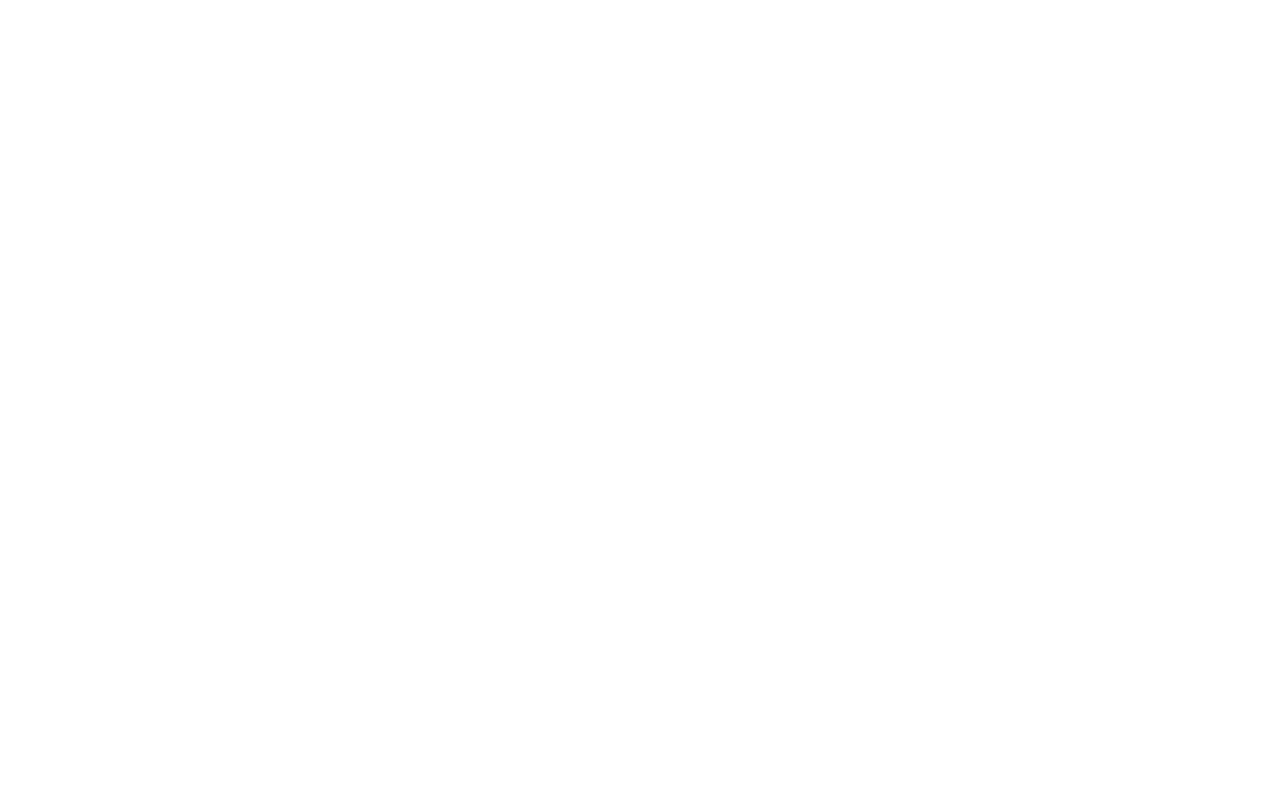
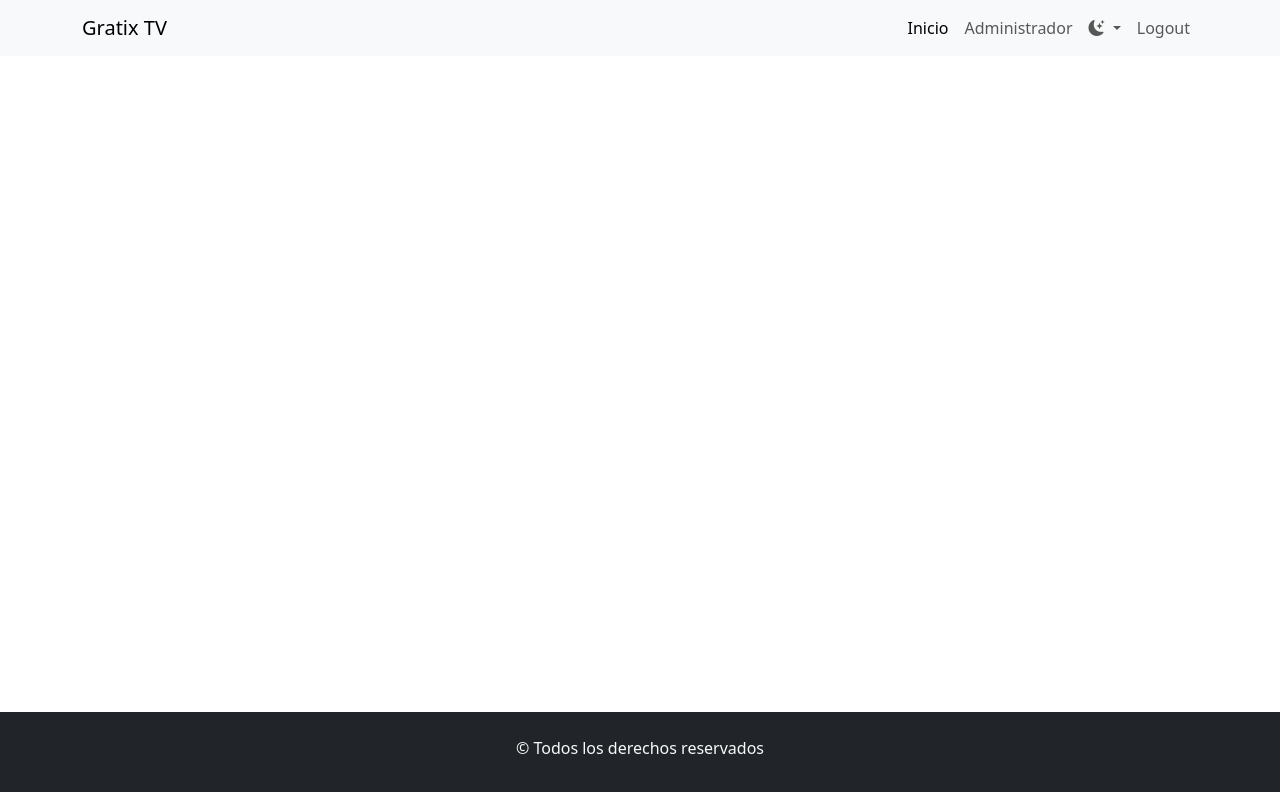
Before and after one commit to ezequielmonachesi/crudPeliculas, a plain HTML site: page index.html in a window 1280 px wide. Drawn offline with nearby package versions, Linux system fonts and the light colour scheme.

Commit message:
agregamos el navbar y el footer

```diff
--- a/css/style.css
+++ b/css/style.css
@@ -0,0 +1,8 @@
+body{
+    min-height: 100vh;
+    display: flex;
+    flex-direction: column;
+}
+main{
+    flex-grow: 1;
+}
--- a/index.html
+++ b/index.html
@@ -6,13 +6,47 @@
     <meta name="viewport" content="width=device-width, initial-scale=1.0">
     <!-- metas -->
     <link href="https://cdn.jsdelivr.net/npm/bootstrap@5.3.0-alpha3/dist/css/bootstrap.min.css" rel="stylesheet" integrity="sha384-KK94CHFLLe+nY2dmCWGMq91rCGa5gtU4mk92HdvYe+M/SXH301p5ILy+dN9+nJOZ" crossorigin="anonymous">
+    <link rel="stylesheet" href="https://cdn.jsdelivr.net/npm/bootstrap-icons@1.10.4/font/bootstrap-icons.css">
     <link rel="stylesheet" href="./css/style.css">
     <title>Gratix TV</title>
 </head>
 <body>
-    <header></header>
+    <header>
+        <nav class="navbar navbar-expand-lg bg-body-tertiary">
+            <div class="container">
+              <a class="navbar-brand" href="./index.html">Gratix TV</a>
+              <button class="navbar-toggler" type="button" data-bs-toggle="collapse" data-bs-target="#navbarSupportedContent" aria-controls="navbarSupportedContent" aria-expanded="false" aria-label="Toggle navigation">
+                <span class="navbar-toggler-icon"></span>
+              </button>
+              <div class="collapse navbar-collapse" id="navbarSupportedContent">
+                <ul class="navbar-nav ms-auto mb-2 mb-lg-0">
+                  <li class="nav-item">
+                    <a class="nav-link active" aria-current="page" href="#">Inicio</a>
+                  </li>
+                  <li class="nav-item">
+                    <a class="nav-link" href="./pages/administrador.html">Administrador</a>
+                  </li>
+                  <li class="nav-item dropdown">
+                    <span class="nav-link dropdown-toggle" role="button" data-bs-toggle="dropdown" aria-expanded="false">
+                        <i class="bi bi-moon-stars-fill"></i>
+                    </span>
+                    <ul class="dropdown-menu">
+                      <li><button class="dropdown-item"><i class="bi bi-brightness-high-fill"></i>Light</button></li>
+                      <li><button class="dropdown-item"><i class="bi bi-moon-stars-fill"></i>Dark</button></li>
+                    </ul>
+                  </li>
+                  <li class="nav-item">
+                    <a class="nav-link">Logout</a>
+                  </li>
+                </ul>
+              </div>
+            </div>
+          </nav>
+    </header>
     <main></main>
-    <footer></footer>
+    <footer class="bg-dark text-light text-center py-4" >
+      <p>&copy; Todos los derechos reservados</p>
+    </footer>
     <script src="https://cdn.jsdelivr.net/npm/bootstrap@5.3.0-alpha3/dist/js/bootstrap.bundle.min.js" integrity="sha384-ENjdO4Dr2bkBIFxQpeoTz1HIcje39Wm4jDKdf19U8gI4ddQ3GYNS7NTKfAdVQSZe" crossorigin="anonymous"></script>
     <script src="./js/app.js"></script>
 </body>
```
